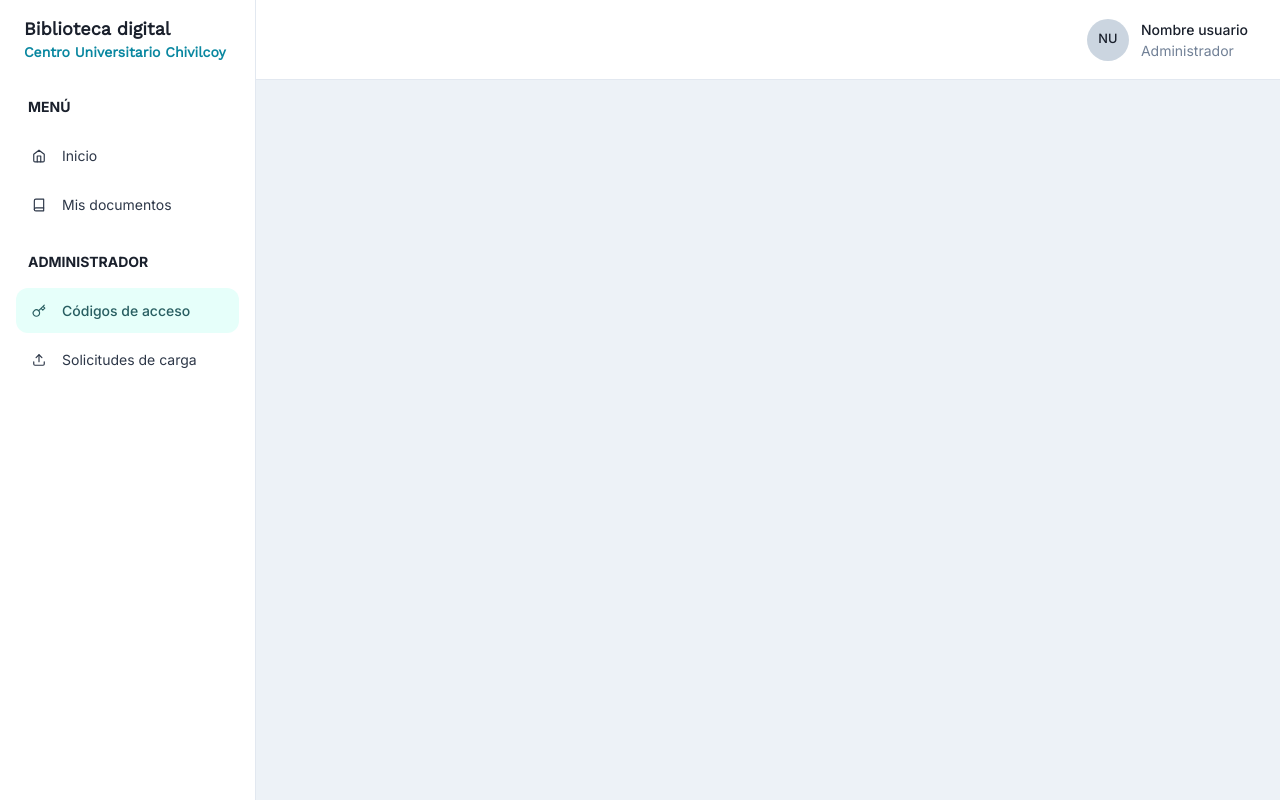
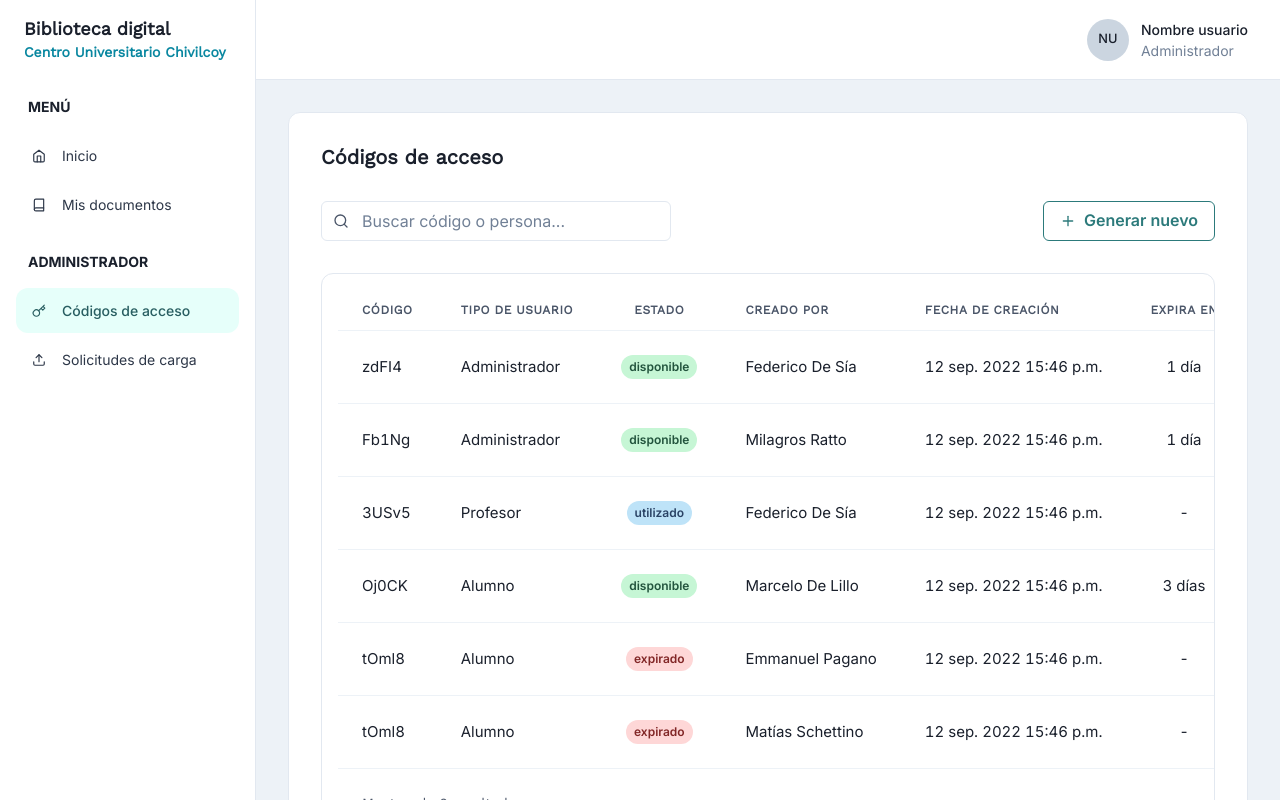
Before and after one commit to federicodesia/biblioteca-digital, a React (Vite) app in the folder frontend/: page /access-codes in a window 1280 px wide. Built offline with nearby package versions, Linux system fonts and the light colour scheme.

Commit message:
Página de códigos de acceso

```diff
--- a/frontend/src/App.tsx
+++ b/frontend/src/App.tsx
@@ -2,6 +2,7 @@ import { Navigate, Route, Routes } from "react-router-dom"
 import LoginForm from "./components/forms/login-form"
 import RegisterForm from "./components/forms/register-form"
 import VerificationForm from "./components/forms/verification-form"
+import AccessCodesPage from "./pages/access-codes-page"
 import MainPage from "./pages/main-page"
 import WelcomePage from "./pages/welcome-page"
 
@@ -15,7 +16,7 @@ function App() {
 
       <Route path="/home" element={<MainPage />} />
       <Route path="/my-documents" element={<MainPage />} />
-      <Route path="/access-codes" element={<MainPage />} />
+      <Route path="/access-codes" element={<MainPage children={<AccessCodesPage />} />} />
       <Route path="/upload-requests" element={<MainPage />} />
     </Routes>
   )
--- /dev/null
+++ b/frontend/src/pages/access-codes-page.tsx
@@ -0,0 +1,151 @@
+import { Badge, Box, Button, Heading, HStack, IconButton, Input, InputGroup, InputLeftElement, Table, TableCaption, TableContainer, Tbody, Td, Th, Thead, Tooltip, Tr, useClipboard, useToast, VStack } from "@chakra-ui/react"
+import { FiClipboard, FiPlus, FiSearch, FiTrash2 } from "react-icons/fi"
+import pluralize from "../utils/pluralize"
+
+type Status = 'Disponible' | 'Utilizado' | 'Expirado'
+interface AccessCode {
+    code: string
+    role: string
+    status: Status
+    createdBy: string
+    createdAt: string
+    expiresIn?: number
+}
+
+const accessCodes: AccessCode[] = [
+    { code: 'zdFI4', role: 'Administrador', status: 'Disponible', createdBy: 'Federico De Sía', createdAt: '12 sep. 2022 15:46 p.m.', expiresIn: 1 },
+    { code: 'Fb1Ng', role: 'Administrador', status: 'Disponible', createdBy: 'Milagros Ratto', createdAt: '12 sep. 2022 15:46 p.m.', expiresIn: 1 },
+    { code: '3USv5', role: 'Profesor', status: 'Utilizado', createdBy: 'Federico De Sía', createdAt: '12 sep. 2022 15:46 p.m.' },
+    { code: 'Oj0CK', role: 'Alumno', status: 'Disponible', createdBy: 'Marcelo De Lillo', createdAt: '12 sep. 2022 15:46 p.m.', expiresIn: 3 },
+    { code: 'tOml8', role: 'Alumno', status: 'Expirado', createdBy: 'Emmanuel Pagano', createdAt: '12 sep. 2022 15:46 p.m.' },
+    { code: 'tOml8', role: 'Alumno', status: 'Expirado', createdBy: 'Matías Schettino', createdAt: '12 sep. 2022 15:46 p.m.' },
+]
+
+const AccessCodesPage = () => {
+    return <Box
+        position='absolute'
+        top='0'
+        left='0'
+        right='0'
+        p='8'>
+
+        <Box bg='white' p='8' rounded='xl' border='1px' borderColor='gray.200' >
+            <VStack align='stretch' spacing='8'>
+
+                <Heading size='md' fontWeight='600'>
+                    Códigos de acceso
+                </Heading>
+
+                <HStack spacing='4' justify='space-between'>
+                    <InputGroup color='gray.600' maxW='350px'>
+                        <InputLeftElement pointerEvents='none' children={<FiSearch />} />
+                        <Input type='text' placeholder='Buscar código o persona...' />
+                    </InputGroup>
+
+                    <Button flexShrink='0' leftIcon={<FiPlus />} variant='outline'>
+                        Generar nuevo
+                    </Button>
+                </HStack>
+
+                <TableContainer p='4' rounded='xl' border='1px' borderColor='gray.200' overflowX='auto' >
+                    <Table colorScheme='gray' fontSize='15' >
+                        <Thead>
+                            <Tr>
+                                <Th>Código</Th>
+                                <Th>Tipo de usuario</Th>
+                                <Th textAlign='center'>Estado</Th>
+                                <Th>Creado por</Th>
+                                <Th>Fecha de creación</Th>
+                                <Th textAlign='center'>Expira en</Th>
+                                <Th w='0' />
+                            </Tr>
+                        </Thead>
+                        <Tbody>
+                            {
+                                accessCodes.map(item => {
+                                    return <TableItem key={item.code} {...item} />
+                                })
+                            }
+                        </Tbody>
+
+                        <TableCaption textAlign='left'>
+                            Mostrando {accessCodes.length} resultados
+                        </TableCaption>
+                    </Table>
+                </TableContainer>
+            </VStack>
+        </Box>
+    </Box>
+}
+
+const TableItem = (item: AccessCode) => {
+    const { onCopy } = useClipboard(item.code)
+
+    const toastId = item.code
+    const toast = useToast()
+
+    const handleCopyToClipboard = () => {
+        onCopy()
+        if (toast.isActive(toastId)) return
+        toast({
+            id: toastId,
+            description: "Código copiado al portapapeles!",
+            status: 'success',
+            duration: 3000,
+            position: 'bottom-left',
+            variant: 'subtle'
+        })
+    }
+
+    return <Tr>
+        <Td>{item.code}</Td>
+        <Td>{item.role}</Td>
+        <Td textAlign='center'>
+            <Badge
+                rounded='xl'
+                px='2'
+                py='2px'
+                fontWeight='600'
+                textTransform='lowercase'
+                colorScheme={
+                    item.status === 'Disponible'
+                        ? 'green'
+                        : item.status === 'Utilizado'
+                            ? 'blue'
+                            : 'red'
+                }>
+                {item.status}
+            </Badge>
+        </Td>
+        <Td>{item.createdBy}</Td>
+        <Td>{item.createdAt}</Td>
+        <Td textAlign='center'>
+            {
+                item.expiresIn ? pluralize(item.expiresIn, 'día') : '-'
+            }
+        </Td>
+
+        <Td>
+            <HStack spacing='2'>
+                <Tooltip label='Eliminar código' openDelay={400} bg='white' p='4' rounded='lg' shadow='lg' >
+                    <IconButton
+                        variant='ghost'
+                        colorScheme='gray'
+                        aria-label='Eliminar código'
+                        icon={<FiTrash2 />} />
+                </Tooltip>
+
+                <Tooltip label='Copiar al portapapeles' openDelay={400} bg='white' p='4' rounded='lg' shadow='lg' >
+                    <IconButton
+                        variant='ghost'
+                        colorScheme='gray'
+                        aria-label='Copiar código'
+                        icon={<FiClipboard />}
+                        onClick={handleCopyToClipboard} />
+                </Tooltip>
+            </HStack>
+        </Td>
+    </Tr>
+}
+
+export default AccessCodesPage
--- /dev/null
+++ b/frontend/src/utils/pluralize.ts
@@ -0,0 +1,9 @@
+const pluralize = (
+    condition: number,
+    noun: string,
+    suffix: string = 's'
+) => {
+    return `${condition} ${noun}${condition !== 1 ? suffix : ''}`
+}
+
+export default pluralize
```
